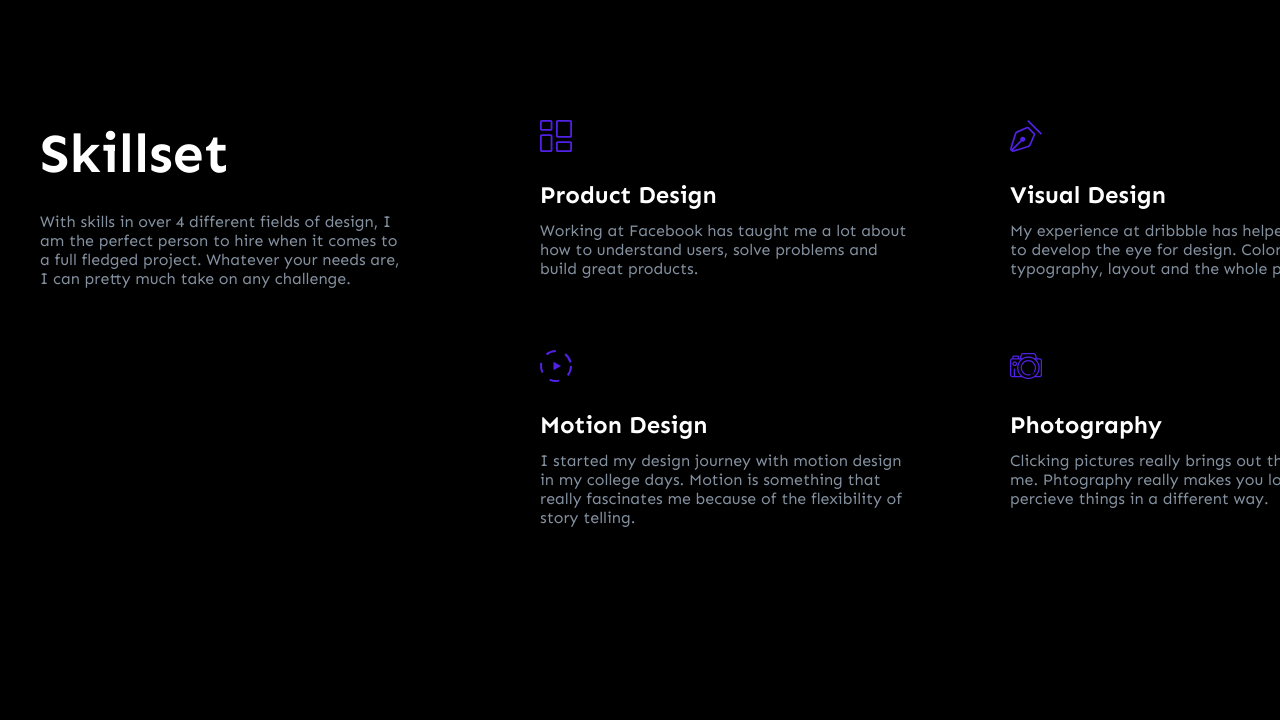
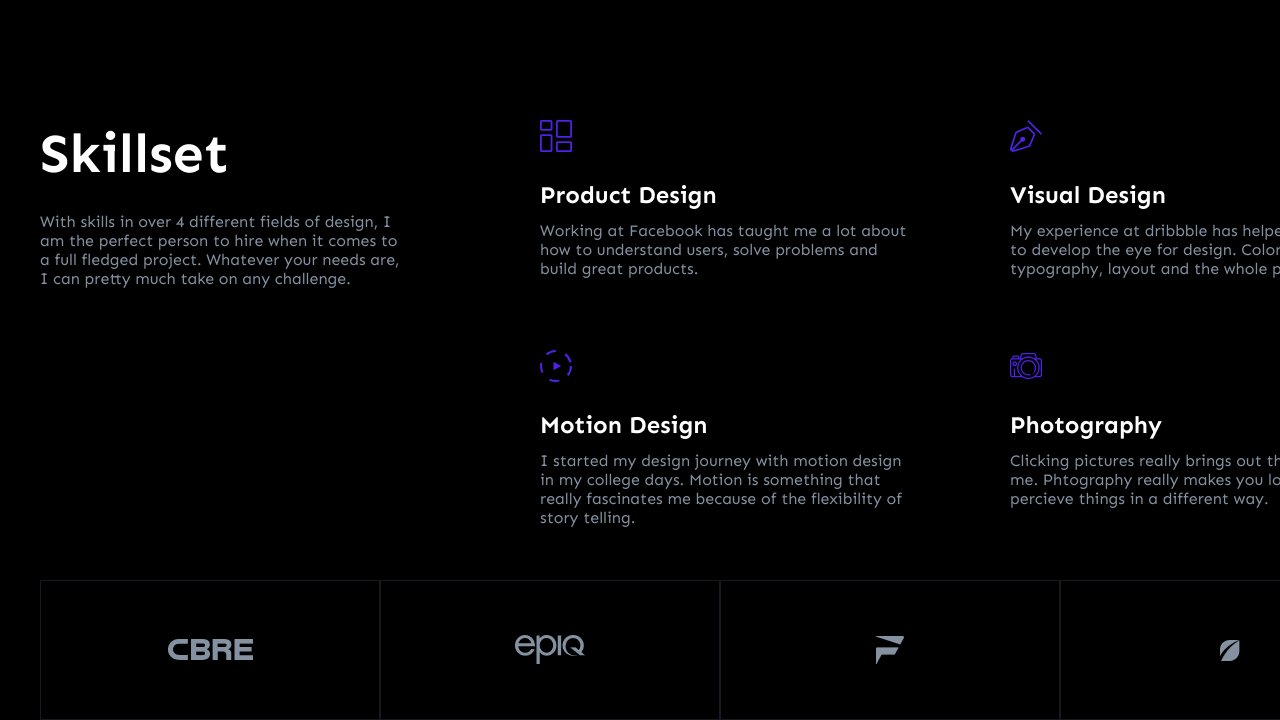
Before and after one commit to RickyTickyTally/Robin_W-WebApp, a website: page index.html in a window 1280 px wide. Shown: the part 2132-2852 px from the top of the page. Before the commit the page ends 2662 px from the top, so only its background shows below. Drawn offline with Linux system fonts and the light colour scheme.

Commit message:
added a slider in skillset section

```diff
--- a/index.html
+++ b/index.html
@@ -119,6 +119,13 @@
                         </div>
                     </div>
                 </div>
+
+                <div class="skill__slider">
+                        <img src="images/cbre.png" alt="cbre photo" class="skill__slider__image">
+                        <img src="images/epq.png" alt="cbre photo" class="skill__slider__image">
+                        <img src="images/f_photo.png" alt="cbre photo" class="skill__slider__image">
+                        <img src="images/splice_photo.png" alt="cbre photo" class="skill__slider__image">
+                    </div>
             </div>
         </section>
     </main>
--- a/styles/_skillset.scss
+++ b/styles/_skillset.scss
@@ -23,4 +23,9 @@
         width: 370px;
         padding: 25px 0 0 0;
     }
+
+    &__slider {
+        display: flex;
+        padding: 50px 0 0 0;
+    }
 }
```
Also changed, not shown: dist/index.css, images/cbre.png (added), images/epq.png (added), images/f_photo.png (added), images/splice_photo.png (added), 1 other file.
